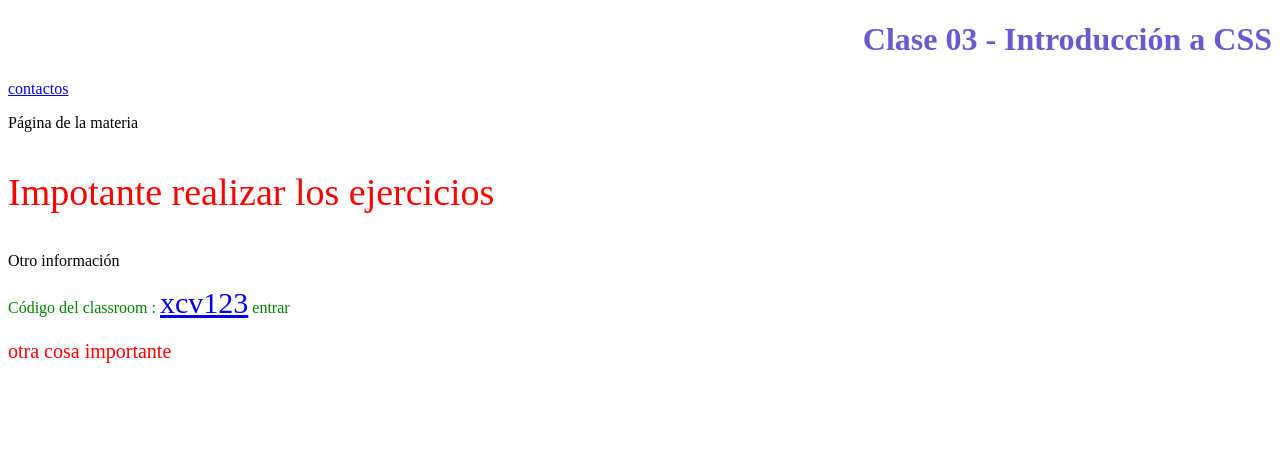
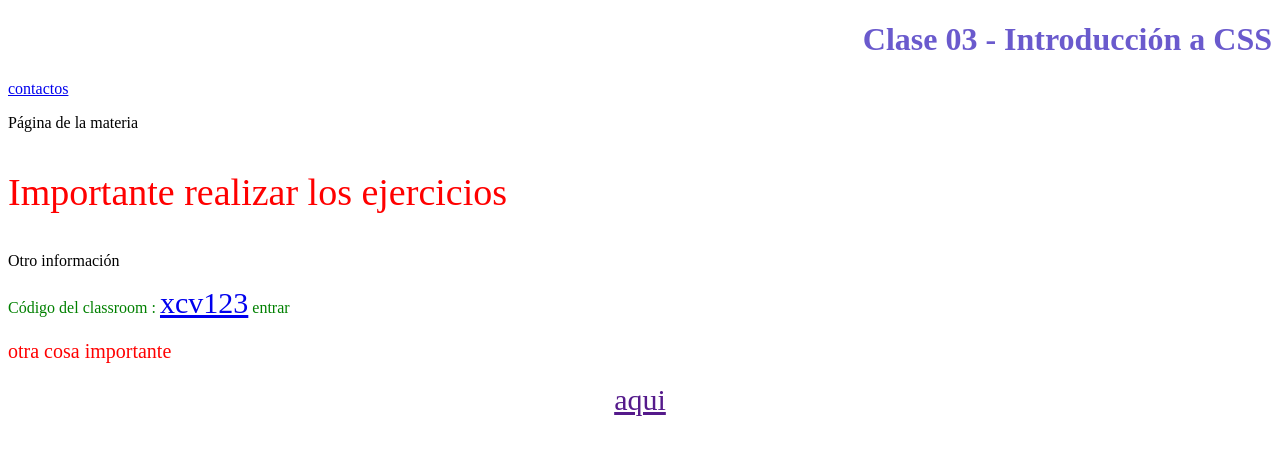
Before and after one commit to JonathanEmanuel/MaquetadoWeb2022, a plain HTML site: page Clase03/index.html in a window 1280 px wide. Drawn offline with Linux system fonts and the light colour scheme.

Commit message:
Clase 03

```diff
--- a/Clase03/index.html
+++ b/Clase03/index.html
@@ -11,10 +11,12 @@
     <h1> Clase 03 - Introducción a CSS </h1>
     <a href="pages/contactos.html">contactos</a>
     <p>Página de la materia</p>
-    <p class="textoImportante grande"> Impotante realizar los ejercicios </p>
+    <p class="textoImportante grande"> Importante realizar los ejercicios </p>
     <p> Otro información</p>
     <p id="codigo"> Código del classroom : <a href="www.google.com.ar">xcv123</a> entrar</p>
     <p class="textoImportante"> otra cosa importante </p>
-
+    <p style="text-align: center;">
+        <a href="" >aqui</a>
+    </p>
 </body>
 </html>
```
